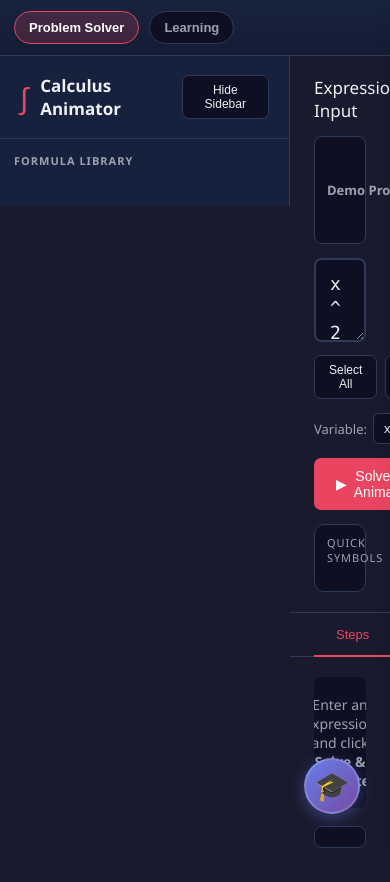
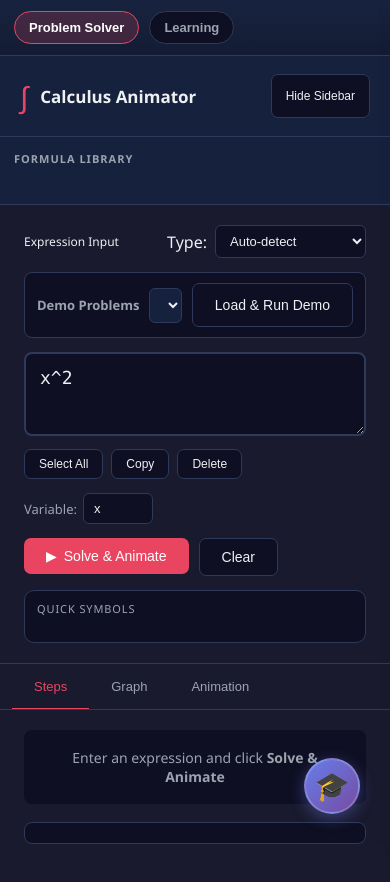
Before and after one commit to Rsan0948/calculus_animator, a website with bundled scripts: page ui/index.html in a window 390 px wide. Built offline with nearby package versions, Linux system fonts and the light colour scheme; no server answers.

Commit message:
mobile: add @media (max-width: 768px) responsive block
- Collapse .app-container to column layout; sidebar becomes a 200px
  static strip at the top of the page.
- Enable natural page scroll (body overflow: visible).
- Horizontal scroll for .tabs with flex-wrap: nowrap.
- Prevent .demo-picker from forcing horizontal overflow.
- Tap-target audit: .tab, .demo-picker .btn, .formula-item,
  #toggleSolverSidebarBtn all ≥44px tall.
- Type scaling: main heading (.input-header h2) and formula displays
  (.result-display, .anim-math-display) reduced ~30% on mobile.
- Wire existing sidebar toggle to hide sidebar completely on mobile
  via CSS-only override (#solverAppContainer.solver-collapsed).

Co-Authored-By: Kimi K2 <noreply@moonshot.ai>

```diff
--- a/ui/css/styles.css
+++ b/ui/css/styles.css
@@ -361,6 +361,36 @@ sub{font-size:.72em;line-height:0;vertical-align:sub}
   .app-screen{height:auto}
 }
 
+@media (max-width: 768px){
+  /* Natural page scroll; collapse to single column */
+  body{overflow:visible}
+  .app-container{flex-direction:column}
+  .sidebar{width:100%;max-height:200px;position:static;overflow-y:auto;border-right:none;border-bottom:1px solid var(--border);flex-shrink:0}
+  #solverAppContainer.solver-collapsed .sidebar{display:none}
+
+  /* Tab strip horizontal scroll */
+  .tabs{overflow-x:auto;-webkit-overflow-scrolling:touch;flex-wrap:nowrap;padding:0 12px}
+
+  /* Prevent forced horizontal overflow */
+  .demo-picker{min-width:0;flex-wrap:wrap}
+  .demo-picker select{min-width:0}
+
+  /* Tap-target audit (≥44px) */
+  .tab{min-height:44px;padding:15px 22px;flex-shrink:0}
+  .demo-picker .btn{min-height:44px}
+  .formula-item{min-height:44px;padding:12px 14px}
+  #toggleSolverSidebarBtn{min-height:44px;padding:8px 14px}
+
+  /* Type scaling (~30% reduction for headings / formula display) */
+  .input-header h2{font-size:12px}
+  .result-display{font-size:14px}
+  .result-display .katex{font-size:17px}
+  .anim-math-display{font-size:17px;min-height:120px}
+  .anim-stage{min-height:180px;padding:20px 14px}
+  .anim-arrow{font-size:24px}
+  .anim-compare{flex-wrap:wrap;gap:14px}
+}
+
 /* scrollbar */
 ::-webkit-scrollbar{width:6px}
 ::-webkit-scrollbar-track{background:var(--bg2)}
```
